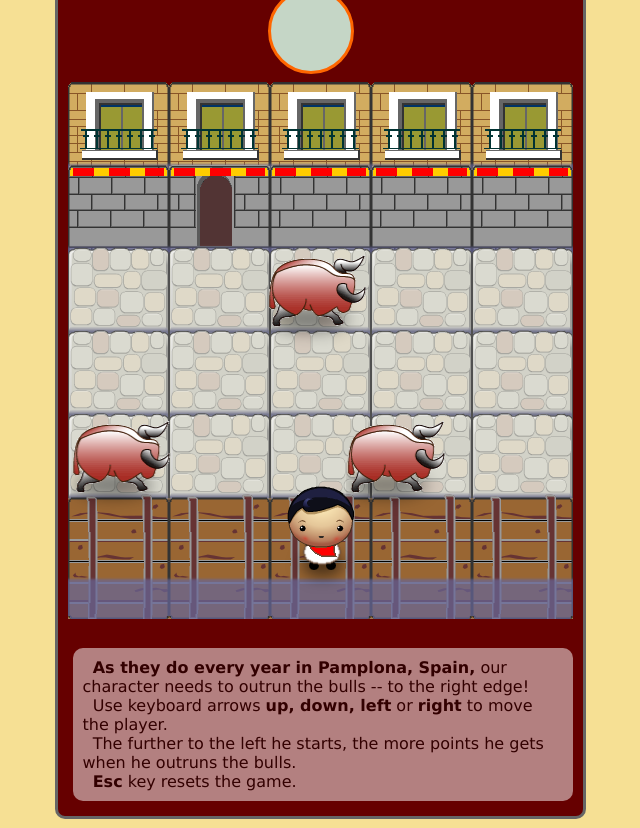
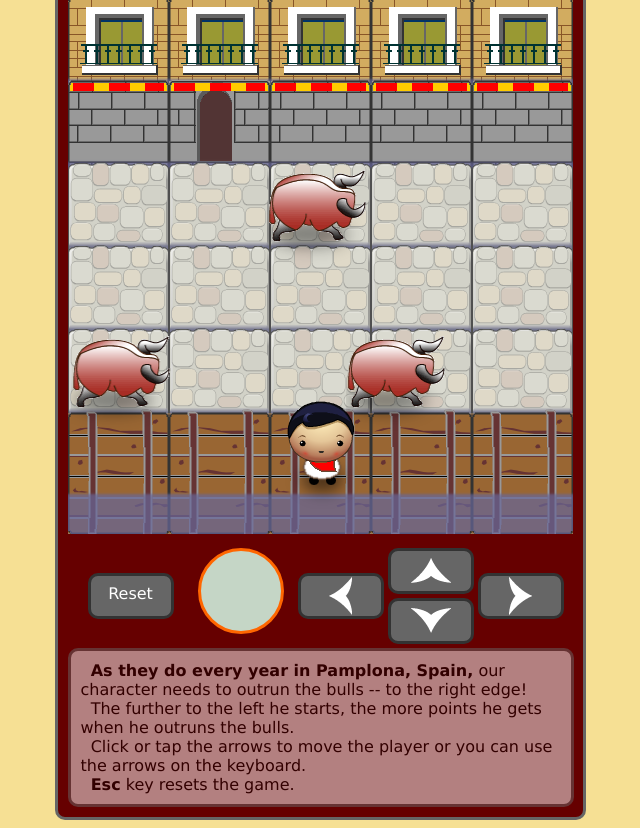
Before and after one commit to alexgm511/bull-run-arcade-game, a plain HTML site: page index.html in a window 1280 px wide. Shown: the part 84-912 px from the top of the page, without its empty margins (320-960 px from the left). Drawn offline with Linux system fonts and the light colour scheme; a web font is replaced by a local one.

Commit message:
Added touch controls for non-keyboard use

```diff
--- a/css/style.css
+++ b/css/style.css
@@ -7,7 +7,6 @@ body {
 	width:500px;
 	height: 40px;
 	text-align: center;
-	margin-bottom: 5px;
 	background-color: #c5d6c6;
 	border: 3px solid #F60;
 	border-radius: 10px;
@@ -29,16 +28,18 @@ body {
 	border: 3px solid #666;
 	border-radius: 10px;
 }
+#gameCanvas {
+	margin-top: -35px;
+}
 .scoreBox {
-	width: 66%;
-	height: 80px;
+	width: 33%;
+	height: 86px;
 	text-align: right;
-	margin-bottom: -35px;
 }
 #scoreCircle {
 	width: 80px;
 	height: 80px;
-	margin-left: 200px;
+	margin-left: 130px;
 	background-color: #c5d6c6;
 	border: 3px solid #F60;
 	border-radius: 50%;
@@ -47,11 +48,54 @@ body {
 	font-family: verdana, sans-serif;
 	width:480px;
 	height: 100%;
-    margin: 5px;
+    margin: 5px, 0, 5px, 0;
 	padding: 10px;
     background-color: #ffffff;
     opacity: 0.5;
     filter: alpha(opacity=50); /* For IE8 and earlier */
+	border: 3px solid #666;
 	border-radius: 10px;
 
 }
+.controls {
+	position: relative;
+	height: 100px;
+}
+#leftArrow, #rightArrow, #upArrow, #downArrow, #reset {
+	position: absolute;
+	width: 80px;
+	height: 40px;
+	background-color: #666;
+	border: 3px solid #333;
+	border-radius: 10px;
+	text-align: center;
+}
+#reset {
+	font-family: verdana, sans-serif;
+	line-height: 2.2;
+	color: white;
+	left: 20px;
+	top:25px;
+}
+#leftArrow {
+	left: 230px;
+	top:25px;
+}
+#rightArrow {
+	left: 410px;
+	top: 25px;
+}
+#upArrow {
+	left: 320px;
+	top: 0;
+}
+#downArrow {
+	left: 320px;
+	top: 50px;
+}
+#upArrow img, #downArrow img {
+	margin-top: 7px;
+}
+#leftArrow img, #rightArrow img {
+	margin-top: 1px;
+}
--- a/index.html
+++ b/index.html
@@ -3,22 +3,26 @@
 <head>
     <title>Bull Run Arcade Game</title>
     <link rel="stylesheet" href="css/style.css">
-	<link href='http://fonts.googleapis.com/css?family=Cuprum:400,700' rel='stylesheet' type='text/css'>
-	<link href='http://fonts.googleapis.com/css?family=Exo+2:800,500' rel='stylesheet' type='text/css'>
 	<link href='http://fonts.googleapis.com/css?family=Alfa+Slab+One' rel='stylesheet' type='text/css'>
-	<link href='http://fonts.googleapis.com/css?family=Bevan' rel='stylesheet' type='text/css'>
 </head>
 <body>
 	<div id="container">
 		<div class="frame">
 			<div class="title"><h1>ARCADE BULL RUN</h1></div>
-			<div class="scoreBox">
-				<div id="scoreCircle"></div>
+			<div id="gameCanvas"></div>
+			<div class="controls">
+				<div class="scoreBox">
+					<div id="scoreCircle"></div>
+				</div>
+				<div id="reset">Reset</div>
+				<div id="leftArrow"><img src="images/leftArrow.png" /></div>
+				<div id="rightArrow"><img src="images/rightArrow.png" /></div>
+				<div id="upArrow"><img src="images/upArrow.png" /></div>
+				<div id="downArrow"><img src="images/downArrow.png" /></div>
 			</div>
-			<div id="gameCanvas"></div>
 			<div class="intructBox">&nbsp;&nbsp;<b>As they do every year in Pamplona, Spain,</b> our character needs to outrun the bulls -- to the right edge! <br />
-			&nbsp;&nbsp;Use keyboard arrows <b>up, down, left</b> or <b>right</b> to move the player.<br />
 			&nbsp;&nbsp;The further to the left he starts, the more points he gets when he outruns the bulls.<br />
+			&nbsp;&nbsp;Click or tap the arrows to move the player or you can use the arrows on the keyboard.<br />
 			&nbsp;&nbsp;<b>Esc</b> key resets the game.</div>
 		</div>
 	</div>
--- a/js/app.js
+++ b/js/app.js
@@ -267,3 +267,20 @@
 
 	    player.handleInput(allowedKeys[e.keyCode]);
 	});
+
+	// Add same functionality as key presses for touch
+	document.getElementById('leftArrow').addEventListener('click', function() {
+		player.handleInput('left');
+	});
+	document.getElementById('rightArrow').addEventListener('click', function() {
+		player.handleInput('right');
+	});
+	document.getElementById('upArrow').addEventListener('click', function() {
+		player.handleInput('up');
+	});
+	document.getElementById('downArrow').addEventListener('click', function() {
+		player.handleInput('down');
+	});
+	document.getElementById('reset').addEventListener('click', function() {
+		player.handleInput('esc');
+	});
--- a/js/engine.js
+++ b/js/engine.js
@@ -28,7 +28,7 @@ var Engine = (function(global) {
         lastTime
 
 	canvas.width = 505;
-	canvas.height = 606;
+	canvas.height = 596; //606;
 	doc.getElementById('gameCanvas').appendChild(canvas);
 	doc.getElementById('scoreCircle').appendChild(scoreCanvas);
 	scoreCanvas.width = 80;
```
Also changed, not shown: images/downArrow.png (added), images/leftArrow.png (added), images/rightArrow.png (added), images/upArrow.png (added), 1 other file.
